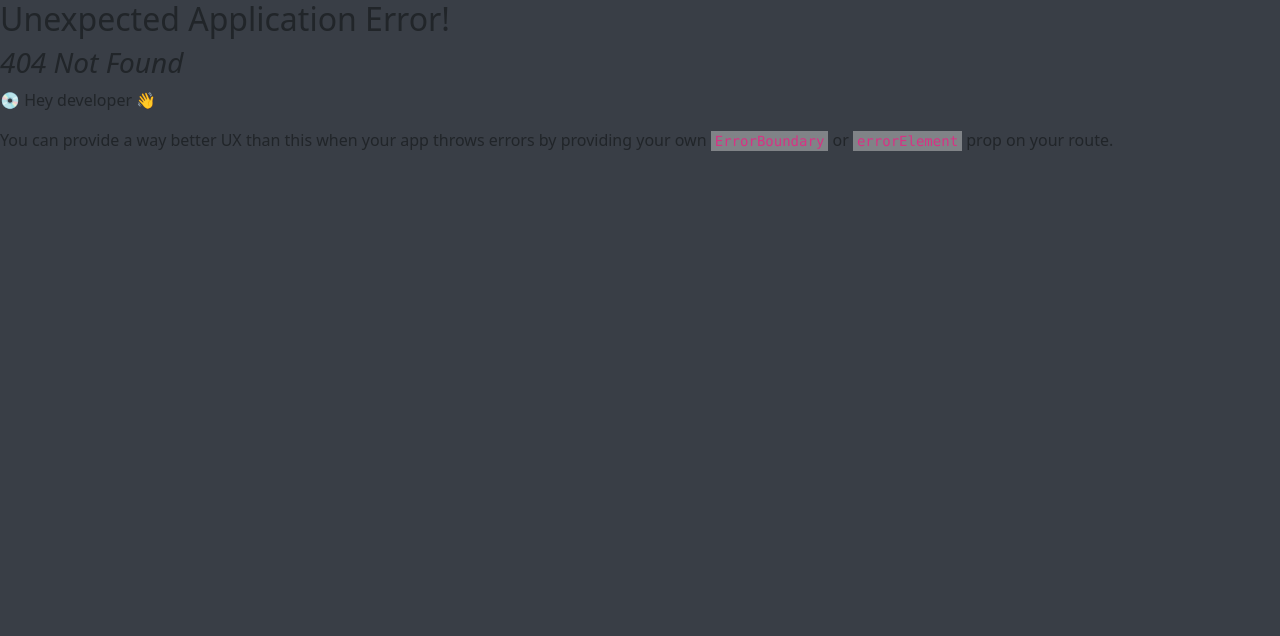
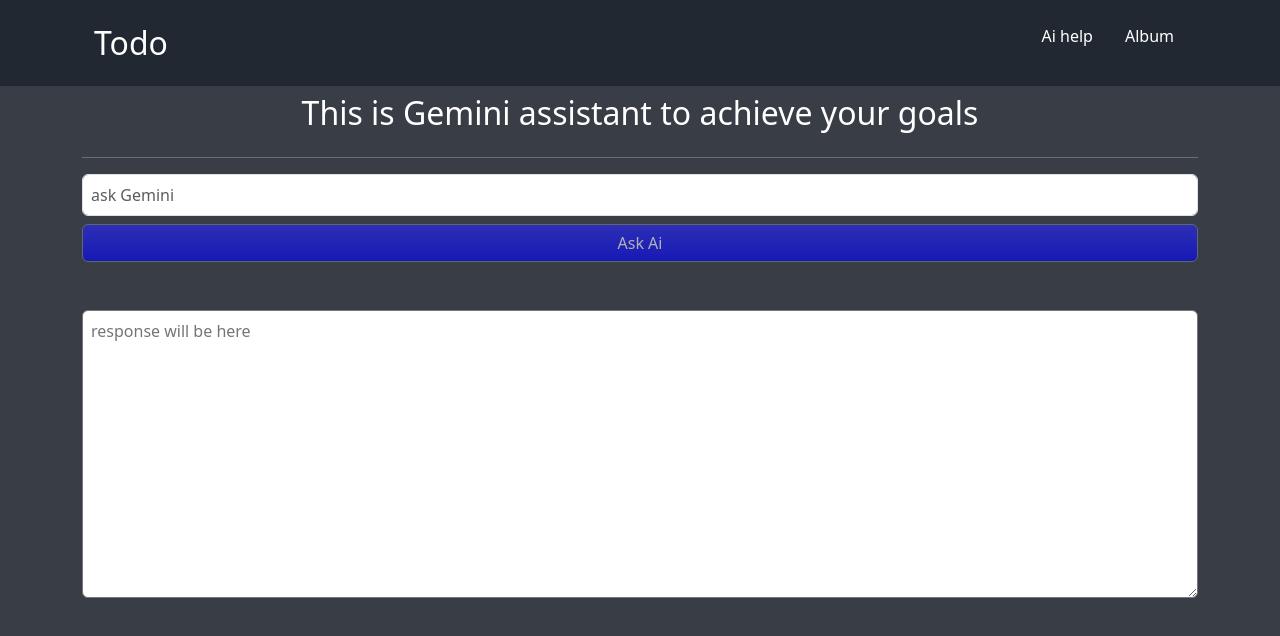
Before and after one commit to vishnuforcode/Todo, a React (Create React App) app: page /Aihelp in a window 1280 px wide. Before the commit this address had no page. Shown: the top 636 px of the page. Built offline with nearby package versions, Linux system fonts and the light colour scheme.

Commit message:
added complete working gemini in Ai help !!

```diff
--- /dev/null
+++ b/src/Pages/AiAssistant.js
@@ -0,0 +1,65 @@
+import React, { useState } from 'react'
+import axios from 'axios'
+
+
+function AiAssistant() {
+  const [userInput , setUserInput] = useState("")
+  const [loading , setLoading] = useState(false)
+    const [aiRes , setaiRes]=useState("")
+    const handelClick = async(e)=>{
+      setLoading(true)
+      e.preventDefault()
+      try{
+        const res = await axios.post("http://localhost:8000/ai" ,
+          {
+            input : userInput
+          }
+        )
+
+
+         setaiRes(res.data.response)
+         setLoading(false)
+         setUserInput("")
+         console.log(res.data.response)
+      }catch(err){
+        setLoading(false)
+        console.log(err)
+      }
+    }
+  return (
+    <>
+    <div className="container-fluid">
+      <div className="container">
+        <div className="row text-center mt-2">
+            <p className='h2' style={{color:'white'}} >This is Gemini assistant to achieve your goals </p>
+        </div>
+        <hr className='p-0' style={{color:'white'}}/>
+        <div className="row ">
+          <div className="col justify-content-center ">
+            <form action="" className='form ' onSubmit={handelClick}>
+
+
+                <input type="text" className='form-control p-2' placeholder='ask Gemini' value={userInput}  onChange={(e)=>{setUserInput(e.target.value)}}/>
+               <button className='btn  mt-2 glass bg-gradient ' style={{width:'100%', border:'1px solid gray', color:'white' , opacity:'60%', backgroundColor:'blue'}}  type='submit' >Ask Ai</button>
+               </form>
+          </div>
+          </div>
+
+          <div className='row mt-5'>
+          <div className="col-12">
+              <textarea className='p-2' name="" id="" style={{width:'100%', height:'400%' , borderRadius:'6px'}} placeholder='response will be here'  value={loading ? ("thinking..."): (aiRes)}/>
+          </div>
+        </div>
+      </div>
+    </div>
+{/*
+
+
+
+      {/* <p>{response}</p> */}
+
+    </>
+  )
+}
+
+export default AiAssistant
--- a/src/Pages/MusicPlayer.js
+++ /dev/null
@@ -1,47 +0,0 @@
-import React, { useState } from 'react'
-import axios from 'axios'
-
-
-function MusicPlayer() {
-  const [userInput , setUserInput] = useState("")
-    const [aiRes , setaiRes]=useState("")
-    const handelClick = async()=>{
-        const res = await axios.post("http://localhost:8000/ai" ,
-          {
-            input : userInput
-          }
-        )
-
-        console.log(res)
-         setaiRes(res.data)
-         console.log(aiRes)
-    }
-  return (
-    <>
-    <div className="container-fluid">
-      <div className="container">
-        <div className="row text-center">
-            <p className='h2' style={{color:'white'}} >This is palyer</p>
-        </div>
-        <div className="row row-cols-2">
-          <div className="col">
-                <input type="text" placeholder='ask Gemini' value={userInput}  onChange={(e)=>{setUserInput(e.target.value)}}/>
-               <button className='btn btn-primary' onClick={handelClick}>Ask Ai</button>
-          </div>
-          <div className="col">
-              <textarea name="" id="" placeholder='response will be here'  value={aiRes}/>
-          </div>
-        </div>
-      </div>
-    </div>
-{/*
-
-
-
-      {/* <p>{response}</p> */}
-
-    </>
-  )
-}
-
-export default MusicPlayer
--- a/src/components/Navbar.js
+++ b/src/components/Navbar.js
@@ -12,7 +12,7 @@
               <Link to={'/'} className=" h2 text-decoration-none" style={{color:'white'}}>Todo</Link>
             </div>
             <div className="col-md-6 col-3 d-flex justify-content-end">
-              <div className="item  p-2 m-2 "><Link to={'/musicplayer'} className=" text-decoration-none " style={{color:'white'}}>Music player</Link>
+              <div className="item  p-2 m-2 "><Link to={'/Aihelp'} className=" text-decoration-none " style={{color:'white'}}>Ai help</Link>
 </div>
               <Link to={'/album'} className=" text-decoration-none  p-2 m-2" style={{color:'white'}}>Album</Link>
             </div>
--- a/src/components/Todo.js
+++ b/src/components/Todo.js
@@ -41,14 +41,14 @@
   }
 
 
-  console.log(props.fromDate);
-  console.log(props.toDate);
+  // console.log(props.fromDate);
+  // console.log(props.toDate);
 
   const formattedFromDate = new Date(props.fromDate)
   const formattedToDate = new Date(props.toDate)
 
   const daysLeft = formattedToDate.getDate()- formattedFromDate.getDate()
-  console.log(daysLeft);
+  // console.log(daysLeft);
 
 
   return (
@@ -69,6 +69,7 @@
               )
               }</p>):( <div></div>)
             }
+              <div  className="ms-3"><p style={{fontSize:'13px'}}>created at:{ props.fromDate? formattedFromDate.toLocaleDateString() : "today"}</p></div>
 
 
             <hr className="p-0 m-0" />
--- a/src/index.js
+++ b/src/index.js
@@ -12,7 +12,7 @@
 import UpdateTodo from './Pages/UpdateTodo';
 import { RouterProvider } from 'react-router-dom';
 import { FontAwesomeIcon } from '@fortawesome/react-fontawesome';
-import MusicPlayer from './Pages/MusicPlayer';
+import AiAssistant from './Pages/AiAssistant'
 import Album from './Pages/Album';
 
 const router = createBrowserRouter(
@@ -20,7 +20,7 @@
     <Route path='/' element= {<Layout/>}>
       <Route path='' element={<Home/>}/>
       <Route path='updatetodo/:id' element={<UpdateTodo/>}/>
-      <Route path='musicplayer' element={<MusicPlayer/>}/>
+      <Route path='Aihelp' element={<AiAssistant/>}/>
       <Route path='album' element={<Album/>}/>
     </Route>
   )
```
Also changed, not shown: 1 other file (tests, documents, lock files or other folders).
